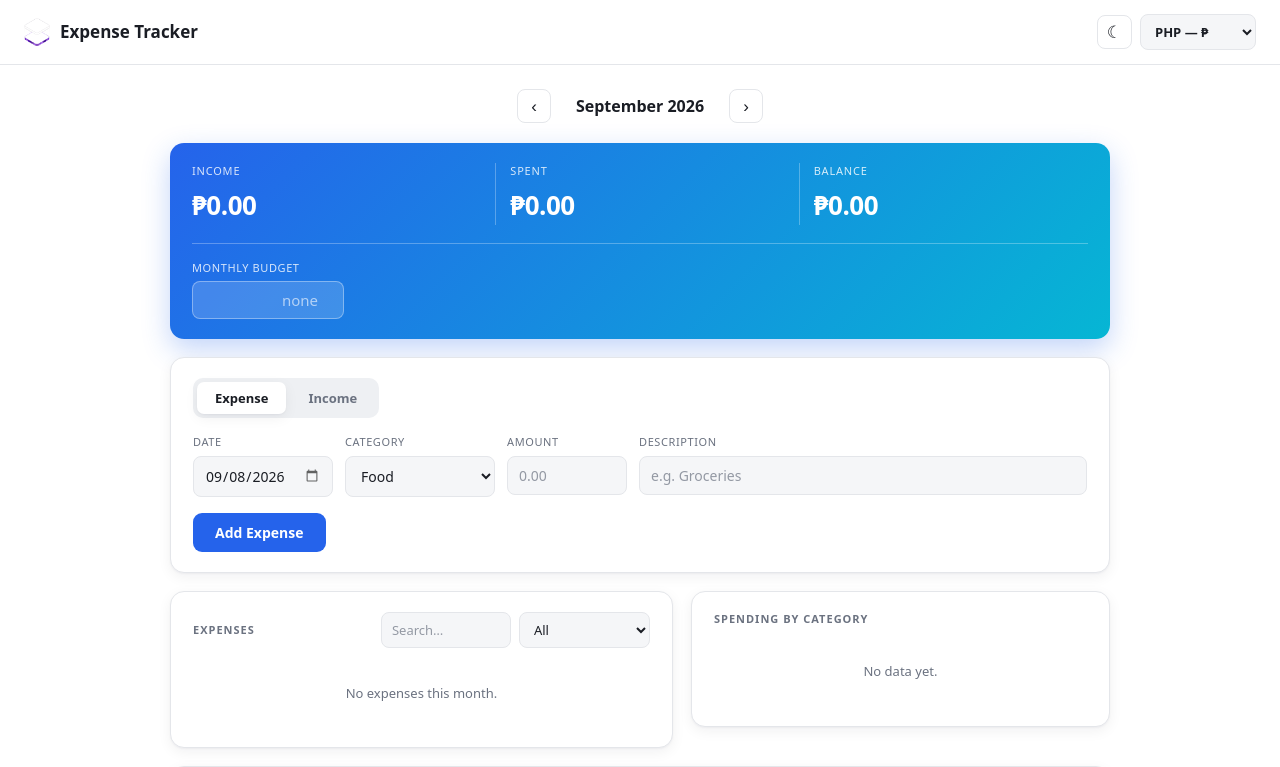
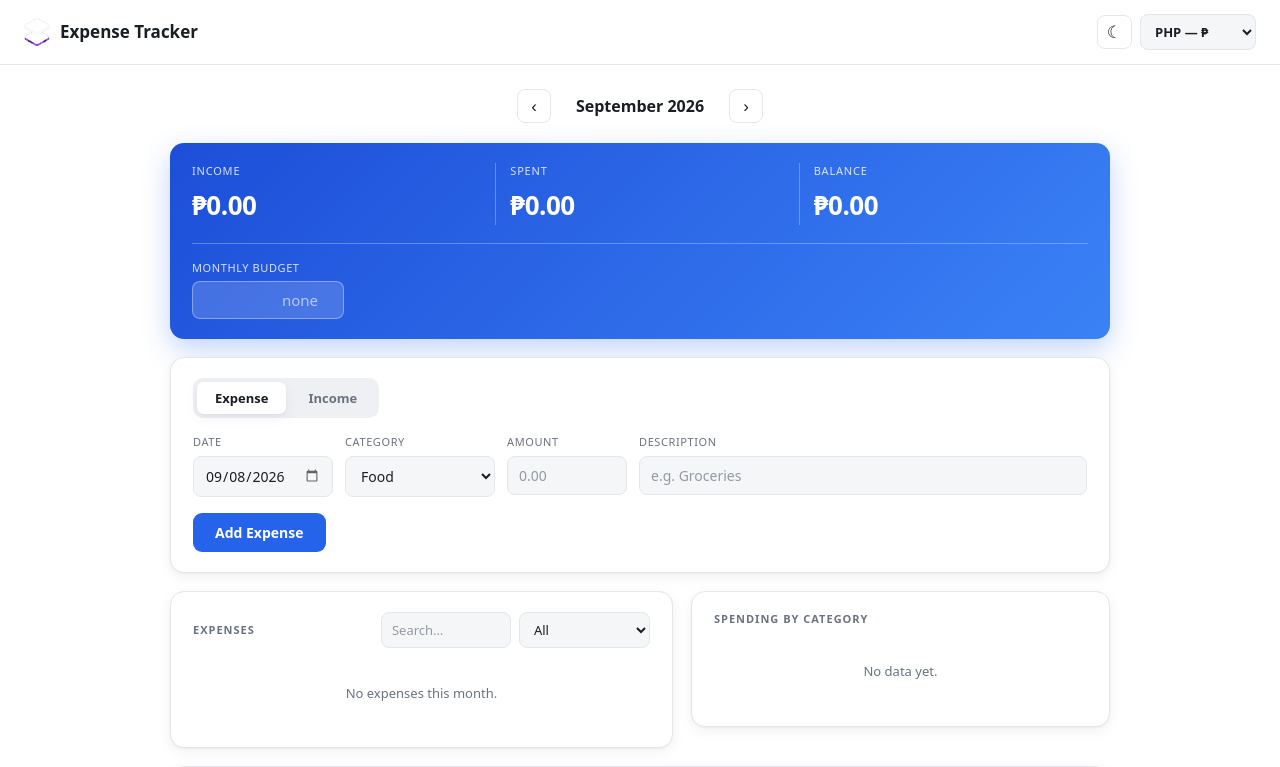
Before and after one commit to redenpanican-source/expense-tracker, a React (Vite) app: page / in a window 1280 px wide. Shown: the top 767 px of the page. Built offline with nearby package versions, Linux system fonts and the light colour scheme.

Commit message:
Refine hero to single-hue blue gradient (drop cyan)

```diff
--- a/src/App.css
+++ b/src/App.css
@@ -23,8 +23,8 @@ body { margin: 0; }
   --accent: #2563eb;
   --accent-soft: rgba(37, 99, 235, 0.12);
   --accent-contrast: #ffffff;
-  --grad-a: #2563eb;
-  --grad-b: #06b6d4;
+  --grad-a: #1d4ed8;
+  --grad-b: #3b82f6;
   --bar: #cbd5e1;
   --danger: #dc2626;
   --pos: #059669;
@@ -43,8 +43,8 @@ body { margin: 0; }
   --accent: #3b82f6;
   --accent-soft: rgba(59, 130, 246, 0.16);
   --accent-contrast: #ffffff;
-  --grad-a: #3b82f6;
-  --grad-b: #06b6d4;
+  --grad-a: #1d4ed8;
+  --grad-b: #3b82f6;
   --bar: #3a414d;
   --danger: #f87171;
   --pos: #34d399;
```
